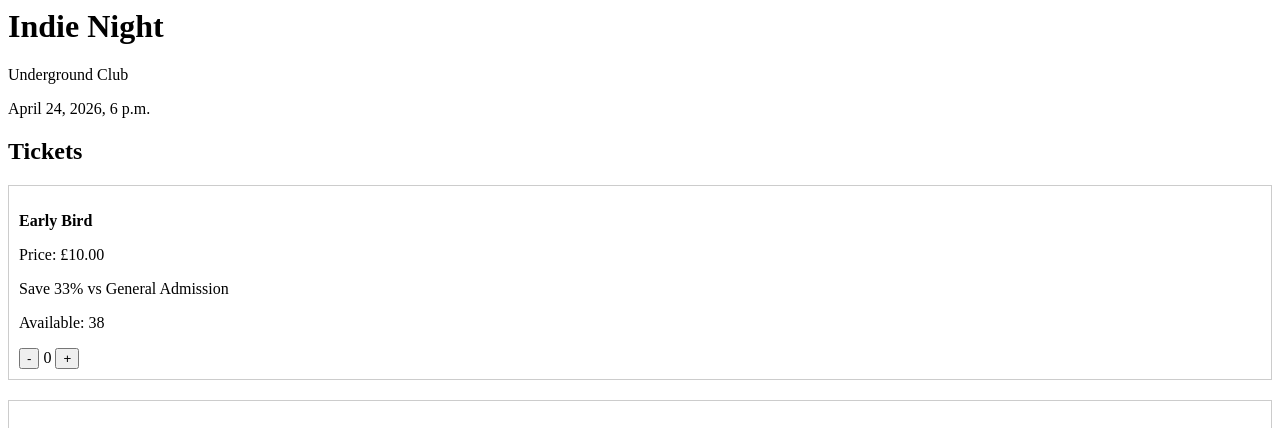
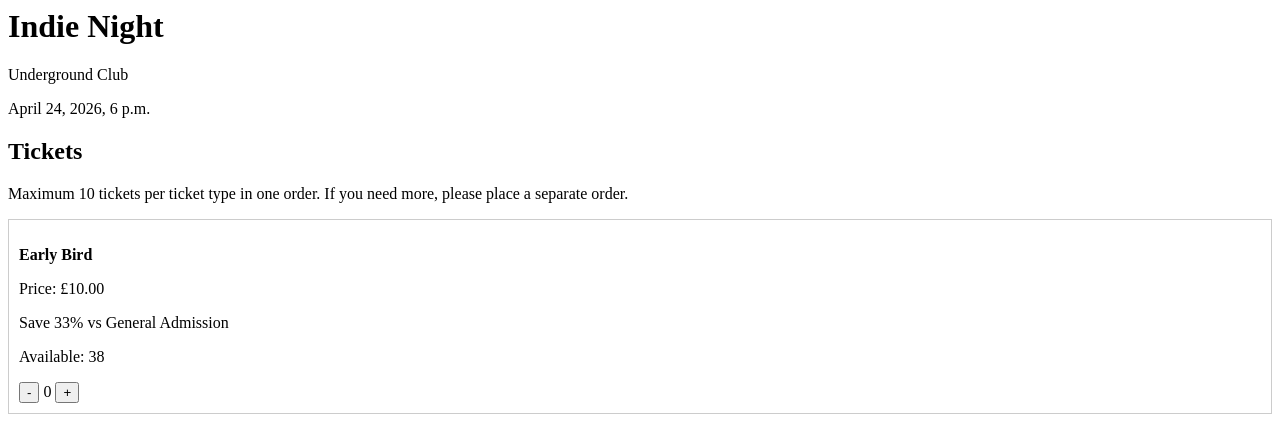
Before and after one commit to AgaKub/ticketing-app, a Django app: page /event/1/ in a window 1280 px wide. Shown: the top 428 px of the page. Run offline with Django 5.2, Linux system fonts and the light colour scheme; data comes from the database, SQL or seed files in the repository; both versions use the stored data as it was after the commit.

Commit message:
Add buyer-side ticket selection limits

```diff
--- a/events/models.py
+++ b/events/models.py
@@ -28,6 +28,10 @@ class Order(models.Model):
     event = models.ForeignKey(Event, on_delete=models.CASCADE, null=True)
     email = models.EmailField()
     total = models.DecimalField(max_digits=8, decimal_places=2)
+
+    status = models.CharField(max_length=20, default='pending')
+    expires_at = models.DateTimeField(null=True, blank=True)
+
     created_at = models.DateTimeField(auto_now_add=True)
 
     def __str__(self):
--- a/events/templates/events/event_detail.html
+++ b/events/templates/events/event_detail.html
@@ -4,6 +4,8 @@
 <p>{{ event.date }}</p>
 
 <h2>Tickets</h2>
+
+<p>Maximum 10 tickets per ticket type in one order. If you need more, please place a separate order.</p>
 
 {% for item in ticket_data %}
     {% with ticket=item.ticket save=item.save_percent %}
@@ -19,7 +21,7 @@
             {% if ticket.is_active %}
                 <p>Available: {{ ticket.quantity }}</p>
 
-                <div class="ticket-box" data-ticket-name="{{ ticket.name }}">
+                <div class="ticket-box" data-ticket-name="{{ ticket.name }}" data-max="{% if ticket.quantity < 10 %}{{ ticket.quantity }}{% else %}10{% endif %}">
                     <button type="button" onclick="decrease(this)">-</button>
                     <span class="qty">0</span>
                     <button type="button" onclick="increase(this)">+</button>
@@ -57,12 +59,16 @@ function increase(btn) {
     let box = btn.parentElement;
     let qtyEl = box.querySelector('.qty');
     let qty = parseInt(qtyEl.innerText);
+    let max = parseInt(box.dataset.max);
 
-    qty = qty + 1;
-    qtyEl.innerText = qty;
+    if (qty < max) {
+        qty = qty + 1;
+        qtyEl.innerText = qty;
+    }
 
     updateCheckoutButton();
 }
+
 
 function decrease(btn) {
     let box = btn.parentElement;
--- a/events/views.py
+++ b/events/views.py
@@ -2,10 +2,12 @@ import email
 
 from django.shortcuts import render, redirect
 from .models import Event, Order, TicketType, OrderItem
-
+from django.utils import timezone
+from datetime import timedelta
 
 
 def event_list(request):
+    release_expired_orders()
     events = Event.objects.all()
     return render(request, 'events/event_list.html', {'events': events})
 
@@ -82,7 +84,31 @@ def email_step(request):
 
 
 
+def release_expired_orders():
+    expired_orders = Order.objects.filter(
+        status='pending',
+        expires_at__isnull=False,
+        expires_at__lt=timezone.now()
+    )
+
+    print("EXPIRED ORDERS FOUND:", expired_orders.count())
+
+    for order in expired_orders:
+        items = OrderItem.objects.filter(order=order)
+
+        for item in items:
+            ticket = item.ticket_type
+            ticket.quantity += item.quantity
+            ticket.save()
+
+        order.status = 'expired'
+        order.save()
+
+
+
 def payment_step(request):
+    release_expired_orders()
+
     selections = []
     email = request.GET.get('email')
     total = 0
@@ -119,22 +145,36 @@ def payment_step(request):
 
     event = selected_tickets[0]['ticket_obj'].event
 
+    # check all tickets belong to the same event
     for item in selected_tickets:
         if item['ticket_obj'].event != event:
             return redirect('/')
 
+    # create order
     order = Order.objects.create(
         event=event,
         email=email,
-        total=total
-    )
+        total=total,
+        status='pending',
+        expires_at=timezone.now() + timedelta(minutes=10)
+         )
 
+    # create order items + reduce stock
     for item in selected_tickets:
-        OrderItem.objects.create(
-            order=order,
-            ticket_type=item['ticket_obj'],
-            quantity=item['qty']
-        )
+        ticket = item['ticket_obj']
+        qty = item['qty']
+
+        if ticket.quantity >= qty:
+            ticket.quantity = ticket.quantity - qty
+            ticket.save()
+
+            OrderItem.objects.create(
+                order=order,
+                ticket_type=ticket,
+                quantity=qty
+            )
+        else:
+            return redirect('/')
 
     return render(request, 'events/payment.html', {
         'selections': selections,
@@ -145,6 +185,5 @@ def payment_step(request):
 
 
 
-
 def privacy_policy(request):
     return render(request, 'events/privacy_policy.html')
```
Also changed, not shown: events/admin.py (+14 -1 lines), db.sqlite3, events/migrations/0006_order_expires_at_order_status.py (added), 1 other file.
